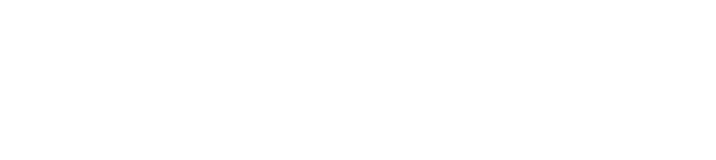
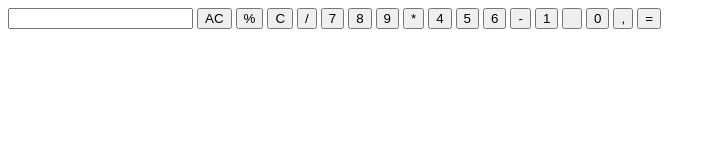
Before and after one commit to marstilen/TOP-Calculator, a plain HTML site: page index.html in a window 1280 px wide. Shown: the whole page, without its empty margins (0-716 px from the left). Drawn offline with Linux system fonts and the light colour scheme.

Commit message:
Create inputs

```diff
--- a/index.html
+++ b/index.html
@@ -5,5 +5,24 @@
     <meta name="viewport" content="width=device-width, initial-scale=1.0" />
     <title>Document</title>
   </head>
-  <body></body>
+  <body>
+    <input type="text" name="" id="" />
+    <input type="button" value="AC" />
+    <input type="button" value="%" />
+    <input type="button" value="C" />
+    <input type="button" value="/" />
+    <input type="button" value="7" />
+    <input type="button" value="8" />
+    <input type="button" value="9" />
+    <input type="button" value="*" />
+    <input type="button" value="4" />
+    <input type="button" value="5" />
+    <input type="button" value="6" />
+    <input type="button" value="-" />
+    <input type="button" value="1" />
+    <input type="button" value=" " />
+    <input type="button" value="0" />
+    <input type="button" value="," />
+    <input type="button" value="=" />
+  </body>
 </html>
```
